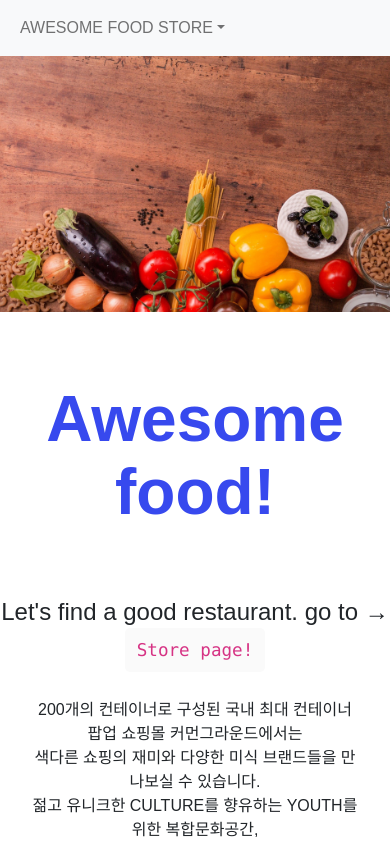
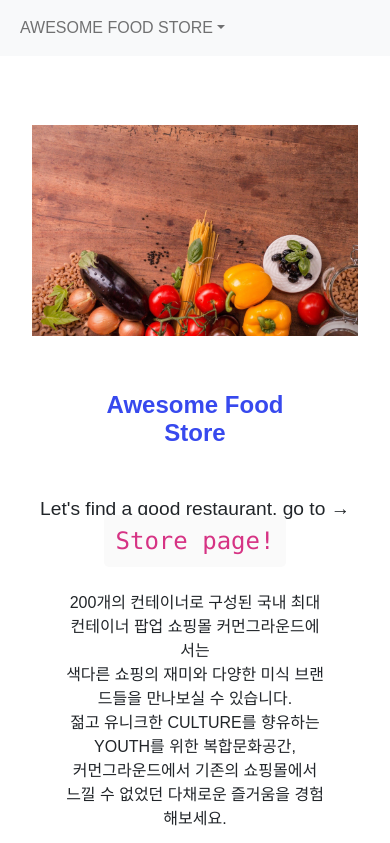
Before and after one commit to minsoftk/foodstore-next-js, a Next.js app: page / in a window 390 px wide. Shown: the top 843 px of the page. Built offline with nearby package versions, Linux system fonts and the light colour scheme; a web font is replaced by a local one.

Commit message:
점검 완료

```diff
--- a/pages/_document.js
+++ b/pages/_document.js
@@ -5,6 +5,14 @@ class MyDocument extends Document {
 		return (
 			<Html lang="ko">
 				<Head>
+					<meta httpEquiv="Content-Type" content="text/html; charset=utf-8" />
+					<meta name="Date" content="2021-09-06T07:45:37+09:00" />
+					<meta
+						httpEquiv="Content-Script-Type"
+						content="text/javascript"
+					/>{' '}
+					<meta httpEquiv="Content-Style-Type" content="text/css" />
+					<meta httpEquiv="Subject" content="next.js를 활용한 프로젝트" />
 					<meta httpEquiv="Author" content="minsoftk" />
 					<link
 						href="https://fonts.googleapis.com/css2?family=Capriola&display=optional"
--- a/pages/index.js
+++ b/pages/index.js
@@ -14,19 +14,22 @@ const Home = () => {
 			<Head>
 				<title>AWESOME FOOD STORE</title>
 				<meta name="viewport" content="initial-scale=1, width=device-width" />
-				<meta name="Keywords" content="AWESOME FOOD STORE1" />
-				<meta name="Description" content="맛집 리스트 메인페이지" />
+				<meta name="Keywords" content="next.js, next.js프로젝트" />
+				<meta
+					name="Description"
+					content="next.js로 food store shop 만들기 프로젝트"
+				/>
 				<meta httpEquiv="Title" content="맛집 리스트 메인페이지" />
 			</Head>
 
-			<div className={styles.container}>
-				<main className={styles.main}>
+			<div className={styles.main_container}>
+				<main>
 					<Image
 						className={styles.main_image}
 						src={mainpicture}
 						alt="main-food-picture"
 					/>
-					<h1 className={styles.main_title}>Awesome food!</h1>
+					<h1 className={styles.main_title}>Awesome Food Store</h1>
 
 					<p className={styles.sub_title}>
 						Let's find a good restaurant. go to &rarr;{' '}
--- a/pages/index.module.css
+++ b/pages/index.module.css
@@ -1,6 +1,7 @@
-.container {
+.main_container {
 	min-height: 100vh;
-	padding: 0 0.5rem;
+	padding: 0 1rem;
+	margin: 1rem;
 	display: flex;
 	flex-direction: column;
 	justify-content: center;
@@ -9,12 +10,9 @@
 
 .main_image {
 	object-fit: cover;
-	width: 80vw;
 }
 
 .main_title {
-	padding: 1rem 0;
-	flex: 1;
 	display: flex;
 	flex-direction: column;
 	justify-content: center;
@@ -48,7 +46,7 @@
 	background: #fafafa;
 	border-radius: 5px;
 	padding: 0.75rem;
-	font-size: 1.1rem;
+	font-size: 1.5rem;
 	font-family: Menlo, Monaco, Lucida Console, Liberation Mono, DejaVu Sans Mono,
 		Bitstream Vera Sans Mono, Courier New, monospace;
 }
@@ -57,9 +55,23 @@
 	cursor: pointer;
 }
 
-@media (max-width: 600px) {
-	.grid {
-		width: 100%;
-		flex-direction: column;
+@media (max-width: 768px) {
+	.main_container {
+		min-height: 100vh;
+		margin: 1rem;
+	}
+	.main_title {
+		font-size: 1.5rem;
+	}
+
+	.sub_title {
+		line-height: 1.5;
+		font-size: 1.2rem;
+	}
+
+	.main_description {
+		line-height: 1.5;
+		font-size: 1rem;
+		margin: 2rem;
 	}
 }
```
Also changed, not shown: pages/about.js (+11 -8 lines), pages/store.js (+6 -3 lines).
